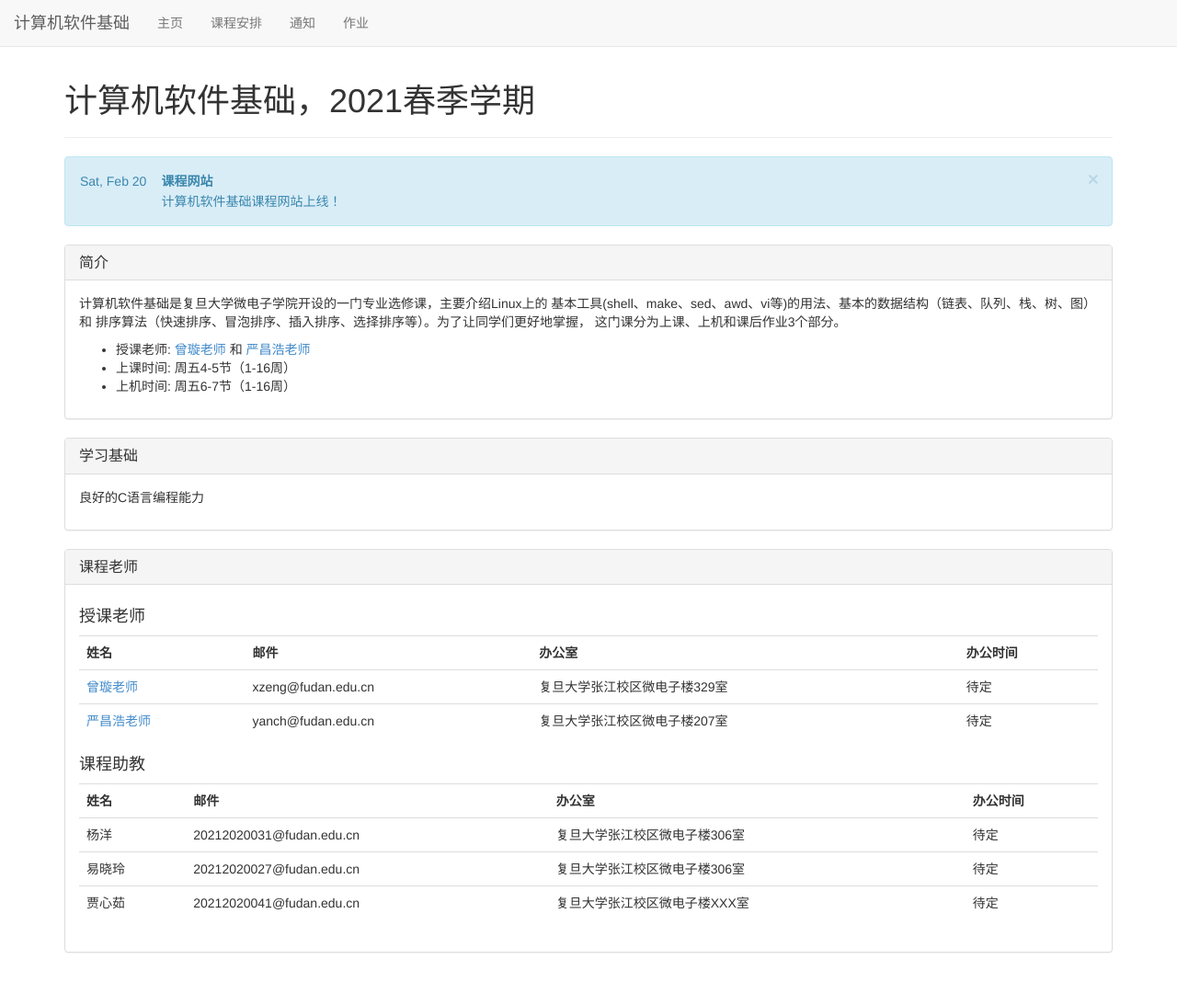
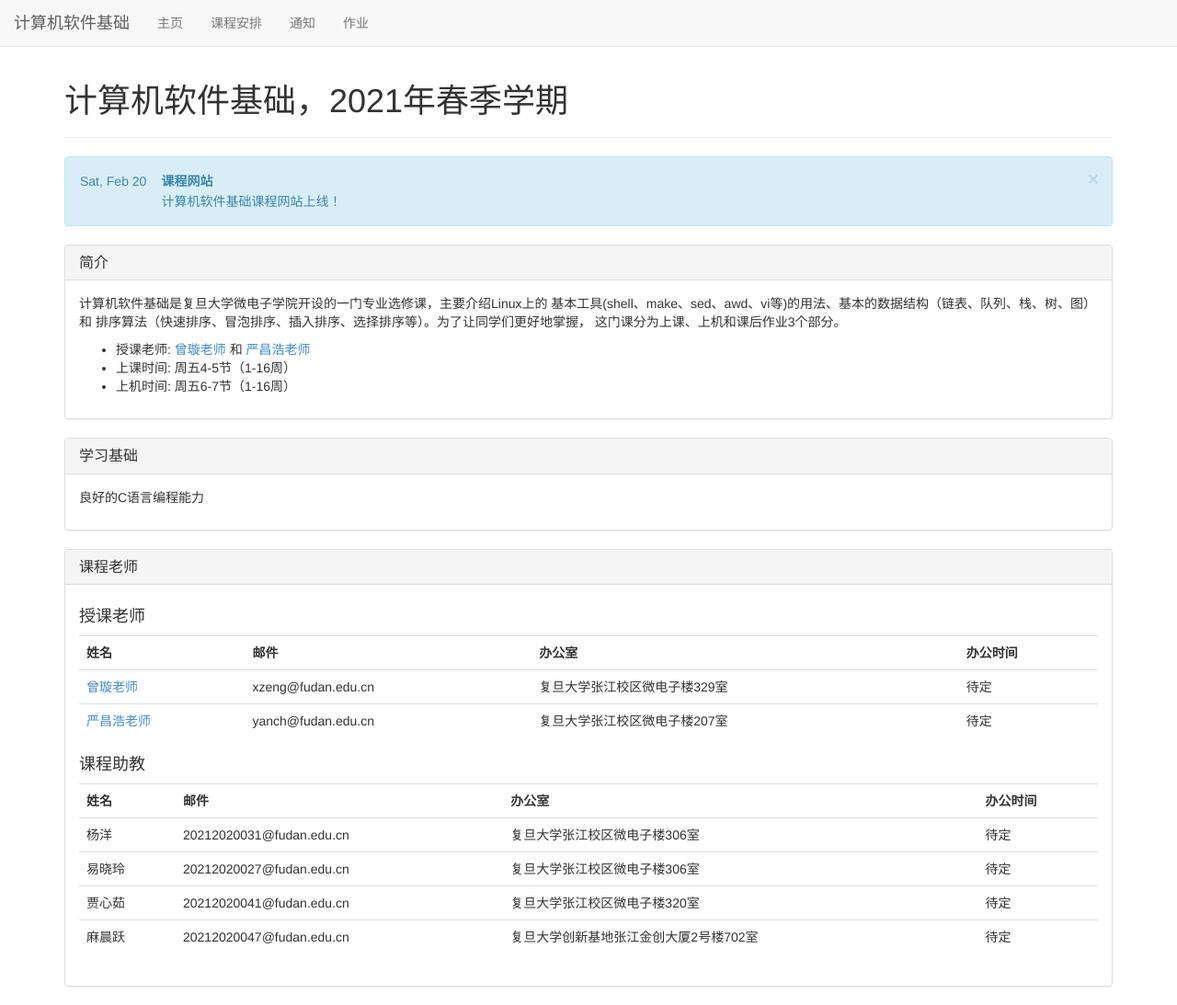
Before and after one commit to Fundamental-of-Computer-Software/Fundamental-of-Computer-Software.github.io, a Jekyll site: the page built from index.html, in a window 1280 px wide and 1093 px high. Shown: the whole window at 92% size. Built offline with Jekyll 4.4.1, drawn with Linux system fonts in a browser that asks for light colours.

Commit message:
update main page

```diff
--- a/index.html
+++ b/index.html
@@ -1,6 +1,6 @@
 ---
 layout: coursepage
-title: 计算机软件基础，2021春季学期
+title: 计算机软件基础，2021年春季学期
 ---
 
 <!-- ANNOUNCEMENTS: TEMPLATED --!>
@@ -85,7 +85,13 @@ title: 计算机软件基础，2021春季学期
     <tr>
       <td>贾心茹</td>
       <td>20212020041@fudan.edu.cn</td>
-      <td>复旦大学张江校区微电子楼XXX室</td>
+      <td>复旦大学张江校区微电子楼320室</td>
+      <td>待定</td>
+    </tr>
+    <tr>
+      <td>麻晨跃</td>
+      <td>20212020047@fudan.edu.cn</td>
+      <td>复旦大学创新基地张江金创大厦2号楼702室</td>
       <td>待定</td>
     </tr>
 	</table>
```
